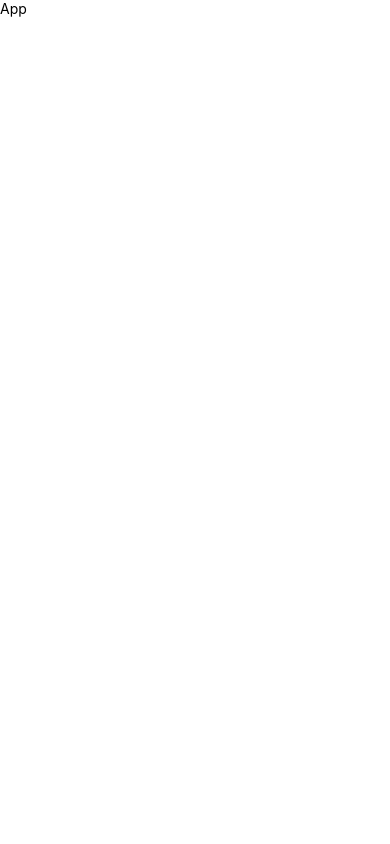
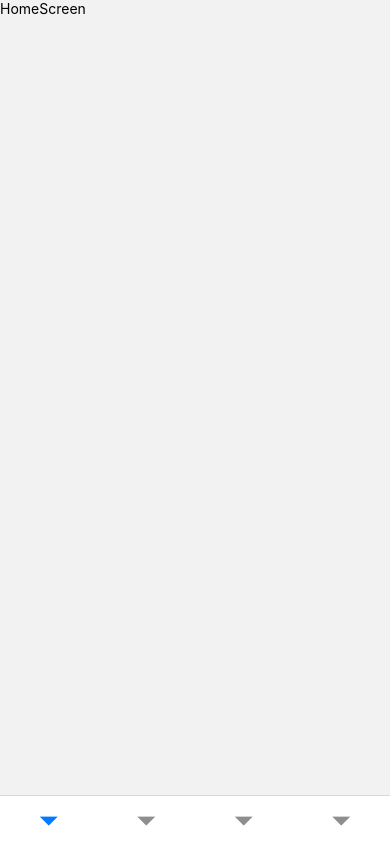
Before and after one commit to soyluisarrieta/react-native, a React Native app in the folder p02_coffee_shop/: screen /Tab in a window 390 px wide. Built offline with nearby package versions, Linux system fonts and the light colour scheme.

Commit message:
Configure screen routes and tab navigator

```diff
--- a/p02_coffee_shop/App.tsx
+++ b/p02_coffee_shop/App.tsx
@@ -1,10 +1,32 @@
-import { View, Text } from 'react-native'
 import React from 'react'
+import { createNativeStackNavigator } from '@react-navigation/native-stack'
+import { NavigationContainer } from '@react-navigation/native'
+import DetailsScreen from './src/screens/DetailsScreen'
+import PaymentScreen from './src/screens/PaymentScreen'
+import TabNavigator from './src/navigators/TabNavigator'
+
+const Stack = createNativeStackNavigator()
 
 export default function App () {
   return (
-    <View>
-      <Text>App</Text>
-    </View>
+    <NavigationContainer>
+      <Stack.Navigator screenOptions={{ headerShown: false }}>
+        <Stack.Screen
+          name="Tab"
+          component={TabNavigator}
+          options={{ animation: 'slide_from_bottom' }}
+        />
+        <Stack.Screen
+          name="Details"
+          component={DetailsScreen}
+          options={{ animation: 'slide_from_bottom' }}
+        />
+        <Stack.Screen
+          name="Payment"
+          component={PaymentScreen}
+          options={{ animation: 'slide_from_bottom' }}
+        />
+      </Stack.Navigator>
+    </NavigationContainer>
   )
 }
--- /dev/null
+++ b/p02_coffee_shop/src/navigators/TabNavigator.tsx
@@ -0,0 +1,28 @@
+import React from 'react'
+import { createBottomTabNavigator } from '@react-navigation/bottom-tabs'
+import { StyleSheet } from 'react-native'
+import HomeScreen from '../screens/HomeScreen'
+import CartScreen from '../screens/CartScreen'
+import FavoritesScreen from '../screens/FavoritesScreen'
+import OrderHistoryScreen from '../screens/OrderHistoryScreen'
+
+const Tab = createBottomTabNavigator()
+
+export default function TabNavigator () {
+  return (
+    <Tab.Navigator
+      screenOptions={{
+        tabBarHideOnKeyboard: true,
+        tabBarShowLabel: false,
+        headerShown: false
+      }}
+    >
+      <Tab.Screen name="Home" component={HomeScreen} />
+      <Tab.Screen name="Cart" component={CartScreen} />
+      <Tab.Screen name="Favorite" component={FavoritesScreen} />
+      <Tab.Screen name="History" component={OrderHistoryScreen} />
+    </Tab.Navigator>
+  )
+}
+
+const styles = StyleSheet.create({})
```
